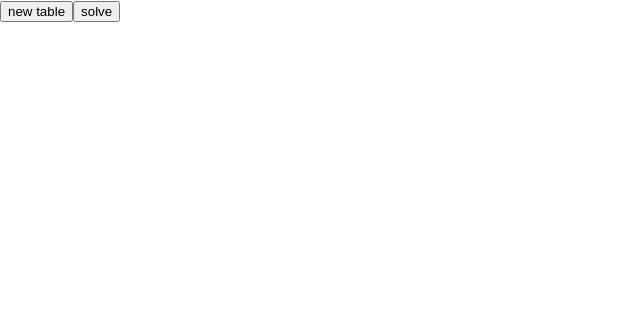
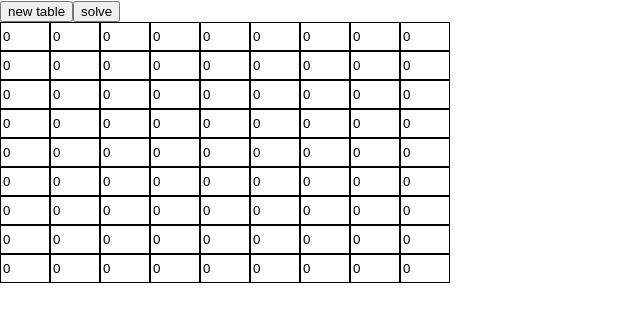
Before and after one commit to dufren/sudoku-challange, a React (Create React App) app: page / in a window 1280 px wide. Shown: the top 322 px of the page, without its empty margins (0-640 px from the left). Built offline with nearby package versions, Linux system fonts and the light colour scheme.

Commit message:
handlecolumn

```diff
--- a/src/App.js
+++ b/src/App.js
@@ -1,8 +1,20 @@
 import { useState } from "react";
 import axios from "axios";
 
+const initialState = [
+  [0, 0, 0, 0, 0, 0, 0, 0, 0],
+  [0, 0, 0, 0, 0, 0, 0, 0, 0],
+  [0, 0, 0, 0, 0, 0, 0, 0, 0],
+  [0, 0, 0, 0, 0, 0, 0, 0, 0],
+  [0, 0, 0, 0, 0, 0, 0, 0, 0],
+  [0, 0, 0, 0, 0, 0, 0, 0, 0],
+  [0, 0, 0, 0, 0, 0, 0, 0, 0],
+  [0, 0, 0, 0, 0, 0, 0, 0, 0],
+  [0, 0, 0, 0, 0, 0, 0, 0, 0],
+];
+
 function App() {
-  const [puzzle, setPuzzle] = useState([]);
+  const [puzzle, setPuzzle] = useState(initialState);
   const [solution, setSolution] = useState([]);
 
   const handleFetchPuzzle = () => {
@@ -27,7 +39,11 @@ function App() {
       });
   };
 
-  const handleCol = () => {};
+  const handleCol = (rowIdx, colIdx, value) => {
+    const newGrid = [...puzzle];
+    newGrid[rowIdx][colIdx] = value;
+    setPuzzle(newGrid);
+  };
 
   return (
     <div className="app">
@@ -41,7 +57,11 @@ function App() {
           <div key={rowIdx} className="row">
             {row.map((col, colIdx) => (
               <div key={colIdx} className="col">
-                <input type="text" value={col} onChange={handleCol} />
+                <input
+                  type="text"
+                  value={col}
+                  onChange={(e) => handleCol(rowIdx, colIdx, e.target.value)}
+                />
               </div>
             ))}
           </div>
```
